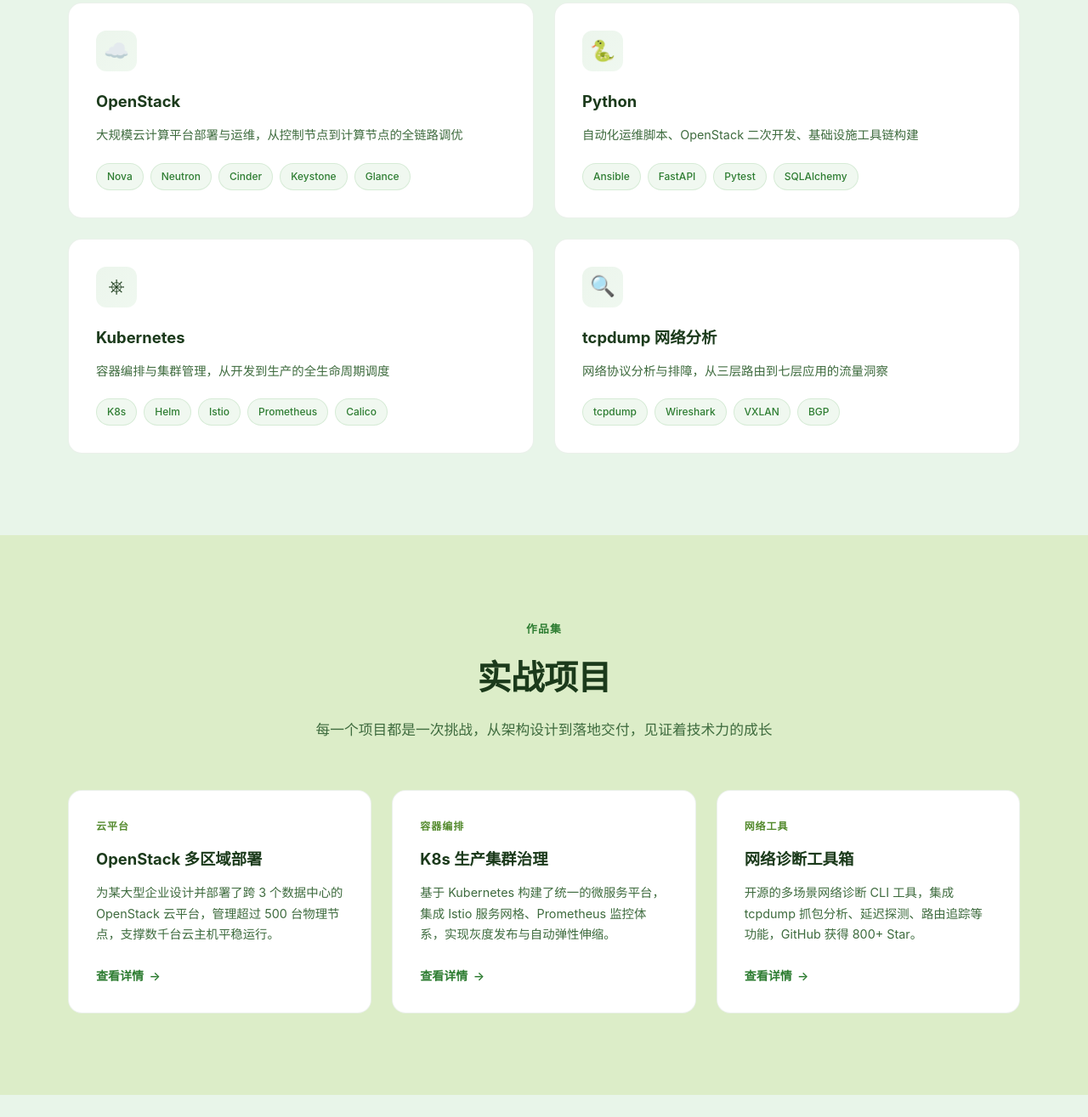
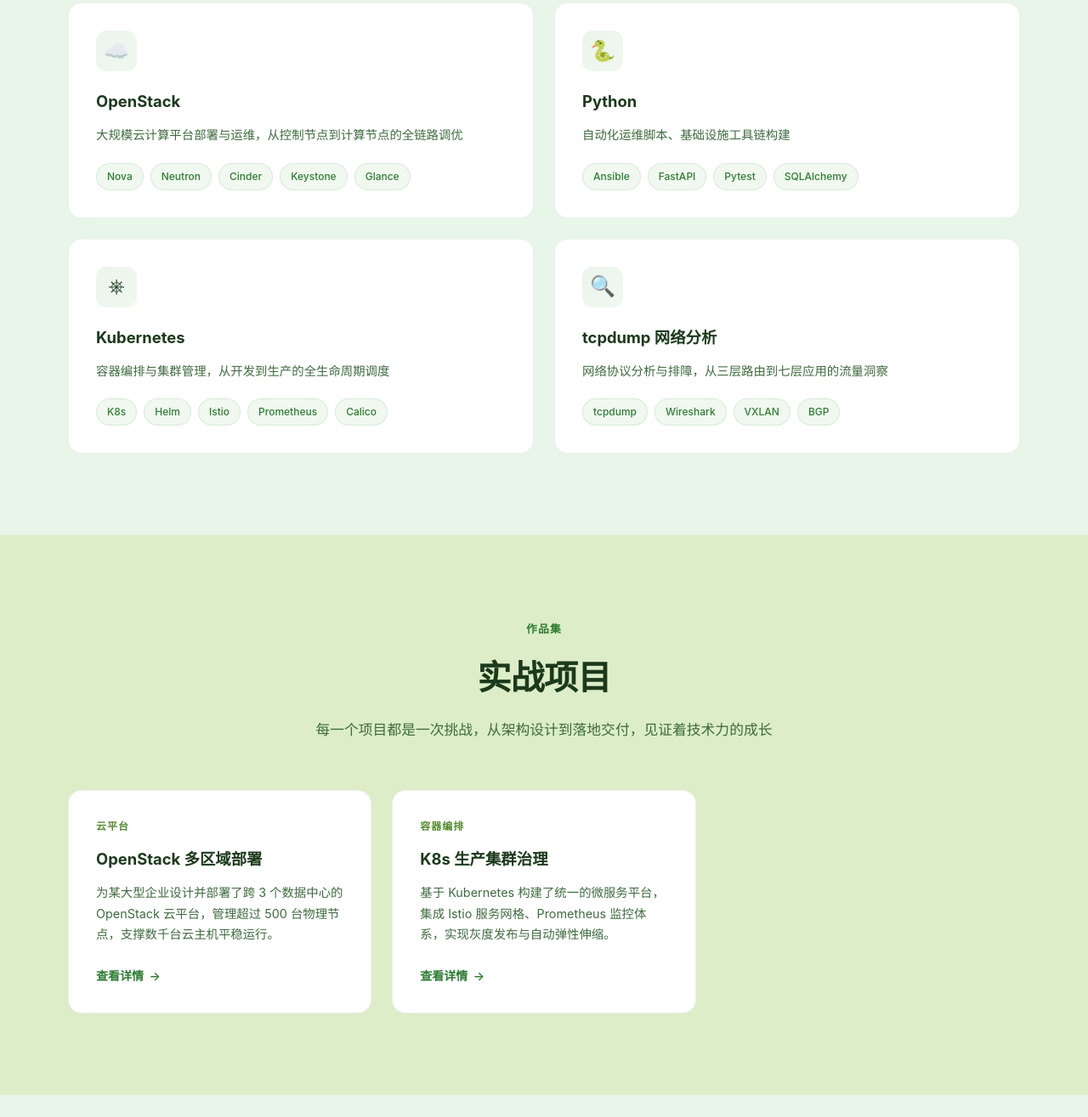
Before and after one commit to xianyang1981/website, a plain HTML site: page index.html in a window 1280 px wide. Shown: the part 1725-3040 px from the top of the page at 85% size. Drawn offline with Linux system fonts and the light colour scheme; a web font is replaced by a local one.

Commit message:
Update index.html

```diff
--- a/index.html
+++ b/index.html
@@ -108,7 +108,7 @@
           <div class="skill-card fade-in">
             <div class="skill-icon">🐍</div>
             <h4>Python</h4>
-            <p>自动化运维脚本、OpenStack 二次开发、基础设施工具链构建</p>
+            <p>自动化运维脚本、基础设施工具链构建</p>
             <div class="skill-tags">
               <span class="skill-tag">Ansible</span>
               <span class="skill-tag">FastAPI</span>
@@ -164,12 +164,6 @@
             <p>基于 Kubernetes 构建了统一的微服务平台，集成 Istio 服务网格、Prometheus 监控体系，实现灰度发布与自动弹性伸缩。</p>
             <a href="#" class="project-link">查看详情 <span>→</span></a>
           </div>
-          <div class="project-card fade-in">
-            <span class="project-category">网络工具</span>
-            <h4>网络诊断工具箱</h4>
-            <p>开源的多场景网络诊断 CLI 工具，集成 tcpdump 抓包分析、延迟探测、路由追踪等功能，GitHub 获得 800+ Star。</p>
-            <a href="#" class="project-link">查看详情 <span>→</span></a>
-          </div>
         </div>
       </div>
     </section>
```
